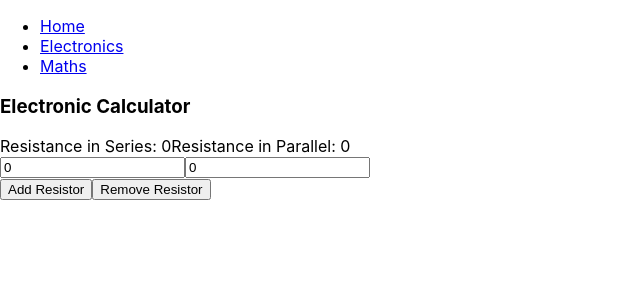
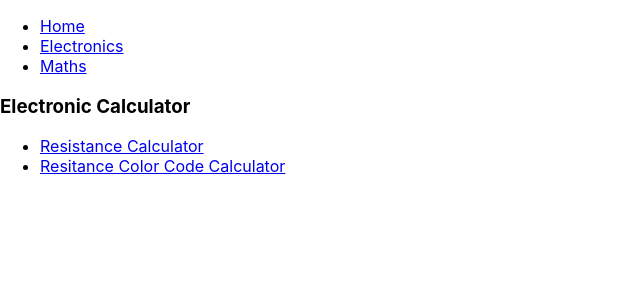
Before and after one commit to SudarshanSMD/react-electronics-calculator, a React (Create React App) app: page /electronics in a window 1280 px wide. Shown: the top 300 px of the page, without its empty margins (0-640 px from the left). Built offline with nearby package versions, Linux system fonts and the light colour scheme.

Commit message:
Code splitting for electronics, resitance

```diff
--- a/src/App.js
+++ b/src/App.js
@@ -1,99 +1,6 @@
 import React from 'react';
-// import ReactDOM from 'react-dom';
 import { BrowserRouter as Router, Route, Link } from 'react-router-dom';
-
-
-class ResistanceCalculator extends React.Component {
-    constructor(props) {
-        super(props);
-        this.state = {
-            resitances: [0, 0],
-            seriesResistance: 0,
-            parallelResistance: 0
-        }
-    }
-
-    updateState(newResistance) {
-        debugger;
-        newResistance = newResistance.map(Number);
-        /**
-         * Calculating resistance in prallel.
-         * 1/R = 1/R1 + 1/R2 + 1/R3 ....
-         *
-         *  */
-        let fractionResistance = newResistance.slice();
-        fractionResistance[0] = 1 / fractionResistance[0];
-        let x = fractionResistance.reduce((a, b) => a + (1 / b));
-        this.setState({
-            resitances: newResistance,
-            seriesResistance: newResistance.reduce((a, b) => a + b),
-            parallelResistance: (1 / x)
-        });
-    }
-
-    addResistance = event => {
-        let newResistance = this.state.resitances.slice();
-        newResistance = newResistance.concat([0]);
-        this.updateState(newResistance);
-    }
-
-    removeResistance = event => {
-        if (this.state.resitances.length > 1) {
-            let newResistance = this.state.resitances.slice();
-            newResistance = newResistance.slice(0, -1);
-            this.updateState(newResistance);
-        } else {
-            console.info("Cannot remove any more resistances.");
-        }
-    }
-
-    handleChange(event, index) {
-        let newResistance = this.state.resitances.slice();
-        newResistance[index] = event.target.value;
-        this.updateState(newResistance);
-    }
-
-    render() {
-        return (
-            <div>Resistance in Series: {this.state.seriesResistance}
-                Resistance in Parallel: {this.state.parallelResistance}
-                <form onSubmit={this.handleSubmit}>
-                    <div>
-                        {this.state.resitances.map((key, index) => {
-                            return (
-                                <input key={index} type="text" name="r-{index}" value={key}
-                                    onChange={(event) => this.handleChange(event, index)}
-                                />
-                            );
-                        })
-                        }
-                    </div>
-                    <div>
-                        <button type="button" onClick={this.addResistance}>Add Resistor</button>
-                        <button type="button" onClick={this.removeResistance}>Remove Resistor</button>
-                    </div>
-                </form>
-            </div>
-        );
-    }
-}
-
-
-class Electronics extends React.Component {
-    render() {
-        return (
-            <div>
-                <h3>Electronic Calculator</h3>
-                <ResistanceCalculator />
-            </div>
-        );
-    }
-}
-
-// ReactDOM.render(
-//     <Electronics />,
-//     document.getElementById('root')
-// );
+import Electronics from './electronics/electronics';
 
 function Index() {
     return <h1>Home</h1>;
@@ -123,7 +30,7 @@ function AppRouter() {
     return (
         <Router>
             <div>
-               <Header/>
+                <Header />
 
                 <Route exact path="/" component={Index} />
                 <Route path="/electronics/" component={Electronics} />
--- /dev/null
+++ b/src/electronics/electronics.js
@@ -0,0 +1,24 @@
+import React from 'react';
+import { Route, Link } from 'react-router-dom';
+import ResistanceColorCodeCalculator from './resitance/ResistanceColorCodeCalculator';
+import ResistanceCalculator from './resitance/ResistanceCalculator';
+
+function Electronics({ match }) {
+    return (
+        <div>
+            <h3>Electronic Calculator</h3>
+            <ul>
+                <li>
+                    <Link to={`${match.url}/resistancecalculator`}>Resistance Calculator</Link>
+                </li>
+                <li>
+                    <Link to={`${match.url}/resistancecolorcodecalculator`}>Resitance Color Code Calculator</Link>
+                </li>
+            </ul>
+            <Route path={`${match.url}/resistancecalculator`} component={ResistanceCalculator} />
+            <Route path={`${match.url}/resistancecolorcodecalculator`} component={ResistanceColorCodeCalculator} />
+        </div>
+    );
+}
+
+export default Electronics;
--- /dev/null
+++ b/src/electronics/resitance/ResistanceCalculator.js
@@ -0,0 +1,78 @@
+import React, { Component } from 'react';
+
+class ResistanceCalculator extends Component {
+    constructor(props) {
+        super(props);
+        this.state = {
+            resitances: [0, 0],
+            seriesResistance: 0,
+            parallelResistance: 0
+        }
+    }
+
+    updateState(newResistance) {
+        debugger;
+        newResistance = newResistance.map(Number);
+        /**
+         * Calculating resistance in prallel.
+         * 1/R = 1/R1 + 1/R2 + 1/R3 ....
+         *
+         *  */
+        let fractionResistance = newResistance.slice();
+        fractionResistance[0] = 1 / fractionResistance[0];
+        let x = fractionResistance.reduce((a, b) => a + (1 / b));
+        this.setState({
+            resitances: newResistance,
+            seriesResistance: newResistance.reduce((a, b) => a + b),
+            parallelResistance: (1 / x)
+        });
+    }
+
+    addResistance = event => {
+        let newResistance = this.state.resitances.slice();
+        newResistance = newResistance.concat([0]);
+        this.updateState(newResistance);
+    }
+
+    removeResistance = event => {
+        if (this.state.resitances.length > 1) {
+            let newResistance = this.state.resitances.slice();
+            newResistance = newResistance.slice(0, -1);
+            this.updateState(newResistance);
+        } else {
+            console.info("Cannot remove any more resistances.");
+        }
+    }
+
+    handleChange(event, index) {
+        let newResistance = this.state.resitances.slice();
+        newResistance[index] = event.target.value;
+        this.updateState(newResistance);
+    }
+
+    render() {
+        return (
+            <div>Resistance in Series: {this.state.seriesResistance}
+                Resistance in Parallel: {this.state.parallelResistance}
+                <form onSubmit={this.handleSubmit}>
+                    <div>
+                        {this.state.resitances.map((key, index) => {
+                            return (
+                                <input key={index} type="text" name="r-{index}" value={key}
+                                    onChange={(event) => this.handleChange(event, index)}
+                                />
+                            );
+                        })
+                        }
+                    </div>
+                    <div>
+                        <button type="button" onClick={this.addResistance}>Add Resistor</button>
+                        <button type="button" onClick={this.removeResistance}>Remove Resistor</button>
+                    </div>
+                </form>
+            </div>
+        );
+    }
+}
+
+export default ResistanceCalculator;
--- /dev/null
+++ b/src/electronics/resitance/ResistanceColorCodeCalculator.js
@@ -0,0 +1,15 @@
+import React, {Component} from 'react';
+
+class ResistanceColorCodeCalculator extends Component {
+    constructor(props) {
+        super(props);
+        this.state = {};
+    }
+    render() {
+        return (
+            <div> This is Resistance colour code calculator.</div>
+        );
+    }
+}
+
+export default ResistanceColorCodeCalculator;
```
